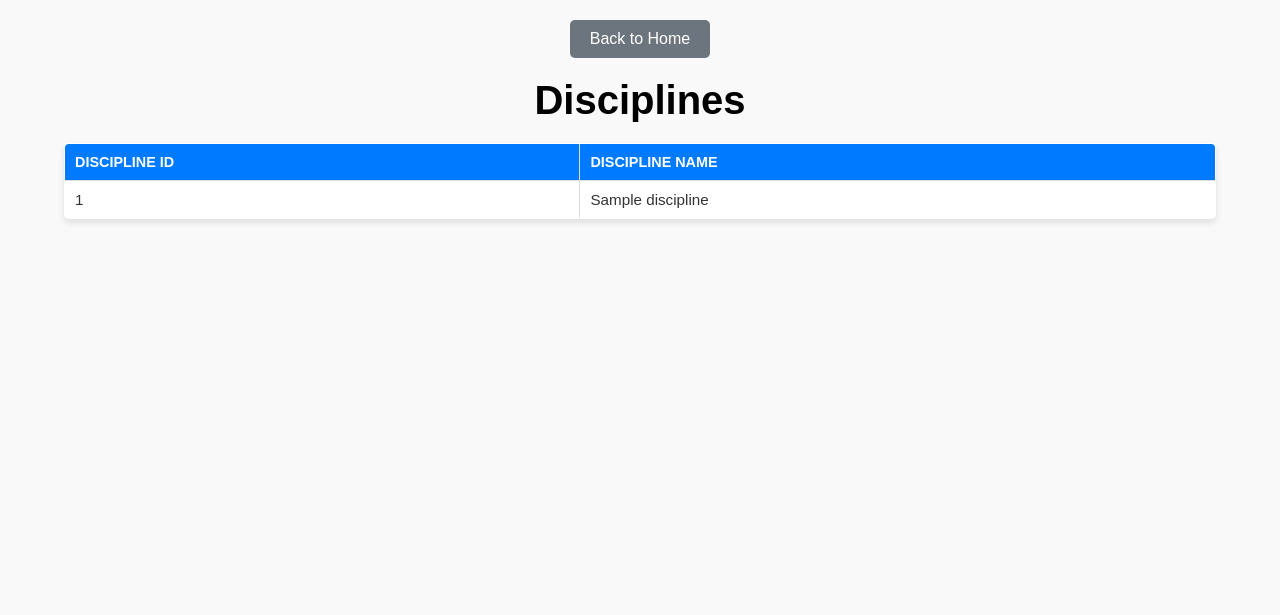
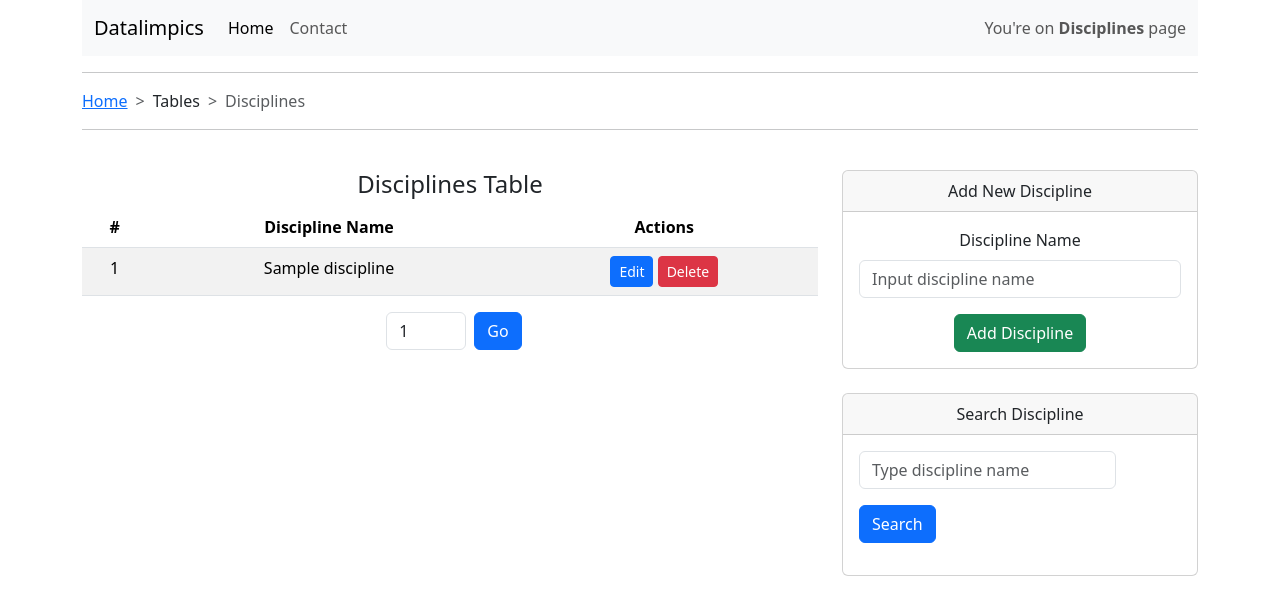
Before and after one commit to itu-itis22-kombak22/datalimpics, a Flask app: page /disciplines in a window 1280 px wide. Shown: the top 615 px of the page. Run offline with Flask 3, Linux system fonts and the light colour scheme; tables that the repository leaves empty hold one stand-in row (values such as "Sample post"); some libraries are stand-ins or nearby versions.

Commit message:
I have changed the design of the Disciplines page and also added Pagination Controls

```diff
--- a/site-flask/app.py
+++ b/site-flask/app.py
@@ -23,11 +23,33 @@ def indexPage():
 
 @app.route("/disciplines")
 def disciplinesPage():
-    """Renders a page displaying all disciplines."""
+    """Renders a paginated page displaying disciplines."""
     conn = get_db_connection()
-    disciplines = conn.execute("SELECT * FROM disciplines").fetchall()
+
+    # Get query parameters
+    page = request.args.get('page', 1, type=int)
+    per_page = 10  # Number of disciplines per page
+    offset = (page - 1) * per_page
+
+    # Base query with pagination
+    paginated_query = "SELECT * FROM disciplines LIMIT ? OFFSET ?"
+    disciplines = conn.execute(paginated_query, (per_page, offset)).fetchall()
+
+    # Count total disciplines for pagination
+    count_query = "SELECT COUNT(*) FROM disciplines"
+    total_disciplines = conn.execute(count_query).fetchone()[0]
+
     conn.close()
-    return render_template('disciplines.html', disciplines=disciplines)
+
+    # Calculate total pages
+    total_pages = (total_disciplines + per_page - 1) // per_page
+
+    return render_template(
+        'disciplines.html',
+        disciplines=disciplines,
+        current_page=page,
+        total_pages=total_pages,
+    )
 
 @app.route("/technical_officials")
 def technicalOfficialsPage():
--- a/site-flask/templates/disciplines.html
+++ b/site-flask/templates/disciplines.html
@@ -4,108 +4,140 @@
     <meta charset="UTF-8">
     <meta name="viewport" content="width=device-width, initial-scale=1.0">
     <title>Disciplines</title>
-    <style>
-        /* Global Styles */
-body {
-            font-family: Arial, sans-serif;
-            margin: 0;
-            padding: 0;
-            background-color: #f9f9f9;
-            color: #333;
-        }
-
-        h1 {
-            text-align: center;
-            margin: 20px 0;
-            color: #000000;
-            font-size: 2.5em;
-        }
-
-        button {
-            display: block;
-            margin: 20px auto;
-            padding: 10px 20px;
-            font-size: 1em;
-            border: none;
-            border-radius: 5px;
-            background-color: #6c757d;
-            color: white;
-            cursor: pointer;
-            transition: background-color 0.3s ease;
-        }
-
-        button:hover {
-            background-color: #333;
-        }
-
-        table {
-            width: 90%;
-            margin: 0 auto 20px auto;
-            border-collapse: collapse;
-            background-color: white;
-            border-radius: 5px;
-            box-shadow: 0 4px 6px rgba(0, 0, 0, 0.1);
-            overflow: hidden;
-        }
-
-        table th, table td {
-            text-align: left;
-            padding: 10px;
-            border: 1px solid #ddd;
-        }
-
-        table th {
-            background-color: #007BFF;
-            color: white;
-            text-transform: uppercase;
-            font-size: 0.9em;
-        }
-
-        table tr:nth-child(even) {
-            background-color: #f9f9f9;
-        }
-
-        table tr:hover {
-            background-color: #f1f1f1;
-        }
-
-        table td {
-            font-size: 0.95em;
-        }
-
-        @media (max-width: 768px) {
-            table, table th, table td {
-                font-size: 0.8em;
-            }
-
-            button {
-                font-size: 0.9em;
-            }
-
-            h1 {
-                font-size: 2em;
-            }
-        }
-    </style>
+    <link rel="stylesheet" href="{{ url_for('static', filename='css/bootstrap.min.css') }}">
 </head>
 <body>
-    <button onclick="location.href='{{ url_for('indexPage') }}'">Back to Home</button>
-    <h1>Disciplines</h1>
-    <table border="1">
+    <div class="container">
+        <!-- Navbar -->
+        <nav class="navbar navbar-expand-lg bg-body-tertiary">
+            <div class="container-fluid">
+                <a class="navbar-brand" href="{{ url_for('indexPage') }}">Datalimpics</a>
+                <button class="navbar-toggler" type="button" data-bs-toggle="collapse" data-bs-target="#navbarText" aria-controls="navbarText" aria-expanded="false" aria-label="Toggle navigation">
+                    <span class="navbar-toggler-icon"></span>
+                </button>
+                <div class="collapse navbar-collapse" id="navbarText">
+                    <ul class="navbar-nav me-auto mb-2 mb-lg-0">
+                        <li class="nav-item">
+                            <a class="nav-link active" aria-current="page" href="{{ url_for('indexPage') }}">Home</a>
+                        </li>
+                        <li class="nav-item">
+                            <a class="nav-link" href="#">Contact</a>
+                        </li>
+                    </ul>
+                    <span class="navbar-text">
+                        You're on <b>Disciplines</b> page
+                    </span>
+                </div>
+            </div>
+        </nav>
+    </div>
+
+    <div class="container">
+        <hr>
+        <nav style="--bs-breadcrumb-divider: '>';" aria-label="breadcrumb">
+            <ol class="breadcrumb">
+                <li class="breadcrumb-item"><a href="{{ url_for('indexPage') }}">Home</a></li>
+                <li class="breadcrumb-item">Tables</li>
+                <li class="breadcrumb-item active" aria-current="page">Disciplines</li>
+            </ol>
+        </nav>
+        <hr>
+    </div>
+
+    <div class="container text-center">
+        <div class="row">
+            <!-- Disciplines Table Section -->
+            <div class="col-sm-8">
+                <br>
+                <h4> Disciplines Table </h4>
+                <table class="table table-striped table-hover">
                     <thead>
                         <tr>
-                <th>Discipline ID</th>
+                            <th>#</th>
                             <th>Discipline Name</th>
+                            <th>Actions</th>
                         </tr>
                     </thead>
                     <tbody>
                         {% for discipline in disciplines %}
                         <tr>
-                <td>{{ discipline['discipline_id'] }}</td>
+                            <td>{{ loop.index + (current_page - 1) * 10 }}</td>
                             <td>{{ discipline['discipline_name'] }}</td>
+                            <td>
+                                <a href="#" class="btn btn-primary btn-sm">Edit</a>
+                                <a href="#" class="btn btn-danger btn-sm">Delete</a>
+                            </td>
                         </tr>
                         {% endfor %}
                     </tbody>
                 </table>
+
+                <!-- Pagination Controls -->
+                <nav aria-label="Page navigation">
+                    <ul class="pagination justify-content-center">
+                        {% if current_page > 1 %}
+                        <li class="page-item">
+                            <a class="page-link" href="?page={{ current_page - 1 }}">Previous</a>
+                        </li>
+                        {% endif %}
+
+                        <li class="page-item">
+                            <form method="get" action="" class="d-flex align-items-center">
+                                <input type="number" name="page" class="form-control mx-2" style="width: 80px;" min="1" max="{{ total_pages }}" value="{{ current_page }}">
+                                <button type="submit" class="btn btn-primary">Go</button>
+                            </form>
+                        </li>
+
+                        {% if current_page < total_pages %}
+                        <li class="page-item">
+                            <a class="page-link" href="?page={{ current_page + 1 }}">Next</a>
+                        </li>
+                        {% endif %}
+                    </ul>
+                </nav>
+            </div>
+
+            <!-- Add and Search Sections -->
+            <div class="col-sm-4">
+                <br>
+                <!-- Add New Discipline -->
+                <div class="card">
+                    <div class="card-header">
+                        Add New Discipline
+                    </div>
+                    <div class="card-body">
+                        <form method="GET" action="#">
+                            <div class="mb-3">
+                                <label for="disciplineName" class="form-label">Discipline Name</label>
+                                <input type="text" class="form-control" id="disciplineName" required="" placeholder="Input discipline name">
+                            </div>
+                            <button type="submit" class="btn btn-success">Add Discipline</button>
+                        </form>
+                    </div>
+                </div>
+
+                <!-- Search Discipline -->
+                <div class="card mt-4">
+                    <div class="card-header">
+                        Search Discipline
+                    </div>
+                    <div class="card-body">
+                        <form class="row g-3" method="GET" action="#">
+                            <div class="col-auto">
+                                <input type="text" class="form-control" id="searchDiscipline" placeholder="Type discipline name">
+                            </div>
+                            <div class="col-auto">
+                                <button type="submit" class="btn btn-primary mb-3">Search</button>
+                            </div>
+                        </form>
+                    </div>
+                </div>
+            </div>
+        </div>
+    </div>
+
+    <script src="{{ url_for('static', filename='js/bootstrap.bundle.min.js') }}"></script>
+    <script src="https://cdn.jsdelivr.net/npm/@popperjs/core@2.11.8/dist/umd/popper.min.js" integrity="sha384-I7E8VVD/ismYTF4hNIPjVp/Zjvgyol6VFvRkX/vR+Vc4jQkC+hVqc2pM8ODewa9r" crossorigin="anonymous"></script>
+    <script src="https://cdn.jsdelivr.net/npm/bootstrap@5.3.3/dist/js/bootstrap.min.js" integrity="sha384-0pUGZvbkm6XF6gxjEnlmuGrJXVbNuzT9qBBavbLwCsOGabYfZo0T0to5eqruptLy" crossorigin="anonymous"></script>
 </body>
 </html>
```
Also changed, not shown: site-flask/database.db. Lines whose indentation alone changed are shown as unchanged.
